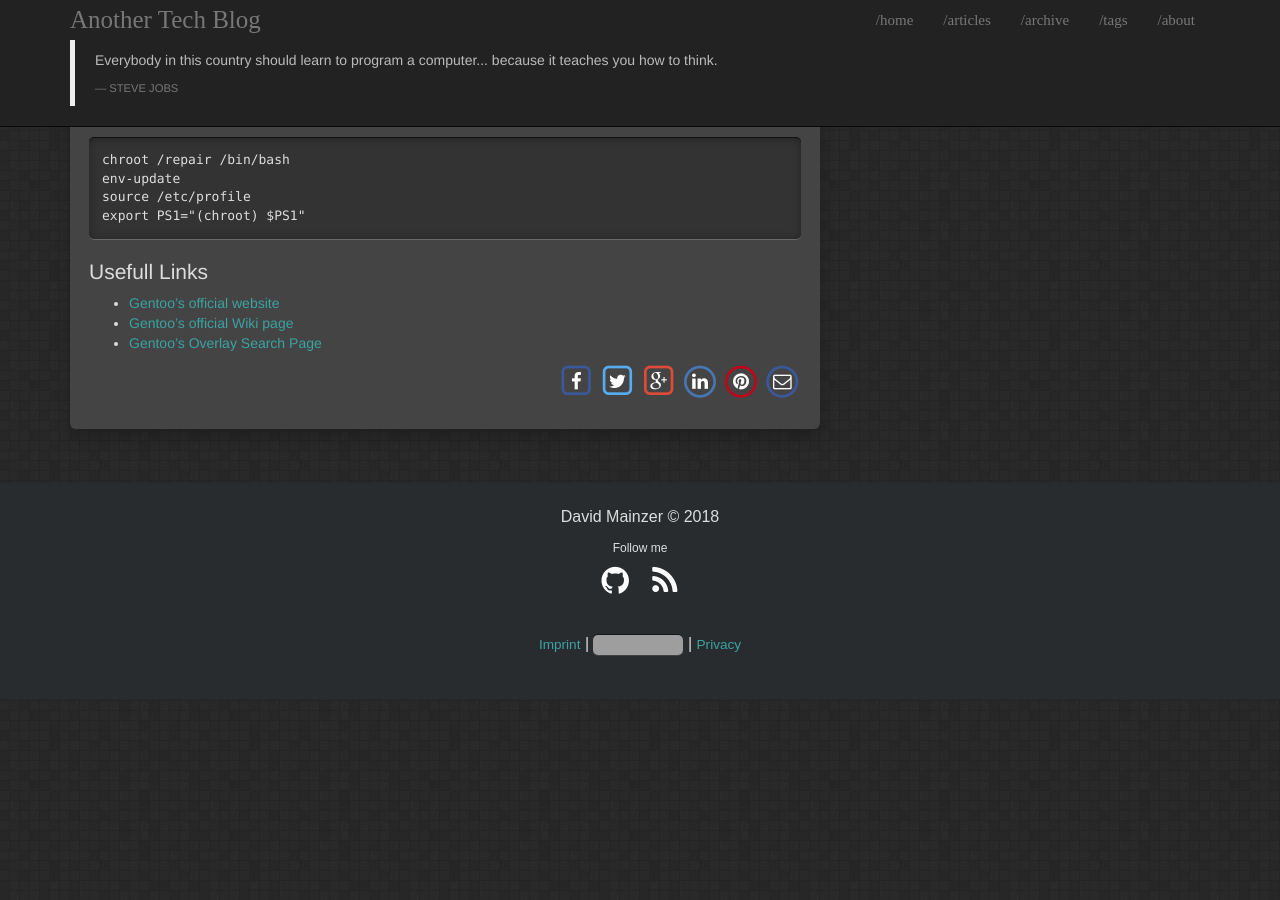
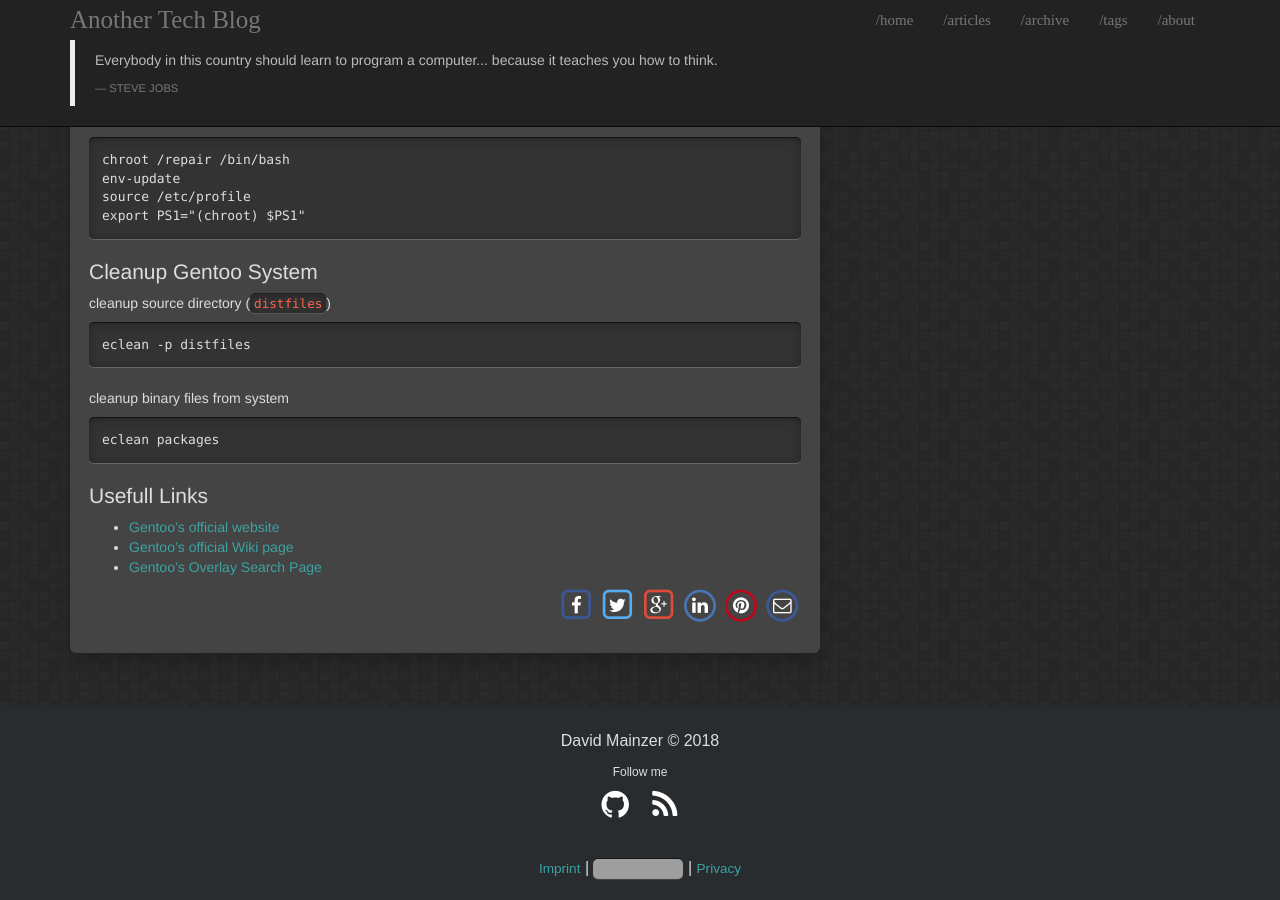
Before and after one commit to davidmainzer/davidmainzer.github.io, a Jekyll site: the page built from _articles/Gentoo_Linux.md, in a window 1280 px wide and 900 px high, scrolled down 990 px. Built offline with Jekyll 4.4.1, drawn with Linux system fonts in a browser that asks for light colours; nearby versions of some CDN libraries; before the commit the page ends 1689 px from its top, so only the background shows below that; grey boxes are pictures that could not be loaded.

Commit message:
Update Gentoo_Linux.md

````diff
--- a/_articles/Gentoo_Linux.md
+++ b/_articles/Gentoo_Linux.md
@@ -23,11 +23,11 @@ If you want to know if a package (program) is available you should use `eix` [(w
 ```
 emerge -av app-portage/eix
 ```
-<h4>Keep eix up-to-date</h4>
+#### Keep eix up-to-date
 ```
 eix-sync
 ```
-<h4>Searching with eix</h4>
+#### Searching with eix
 To search for a package containing *foo* keyword:
 
 ```
@@ -59,7 +59,18 @@ source /etc/profile
 export PS1="(chroot) $PS1"
 ```
 
-<h2>Usefull Links</h2>
+## Cleanup Gentoo System
+
+cleanup source directory (`distfiles`)
+```
+eclean -p distfiles
+```
+cleanup binary files from system
+```
+eclean packages
+```
+
+## Usefull Links
 * [Gentoo's official website](https://www.gentoo.org/ "Gentoo's official website")
 * [Gentoo's official Wiki page](https://wiki.gentoo.org/wiki/Main_Page "Gentoo's official Wiki page")
 * [Gentoo's Overlay Search Page](http://gpo.zugaina.org/ "Gentoo's Overlay Search Page")
````
